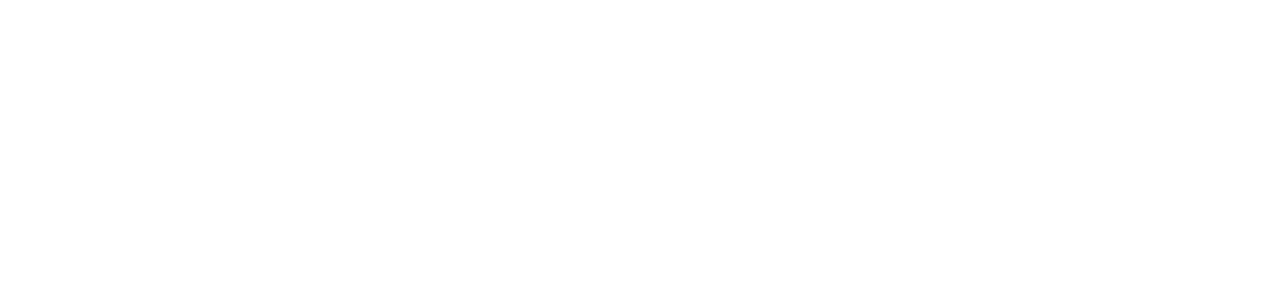
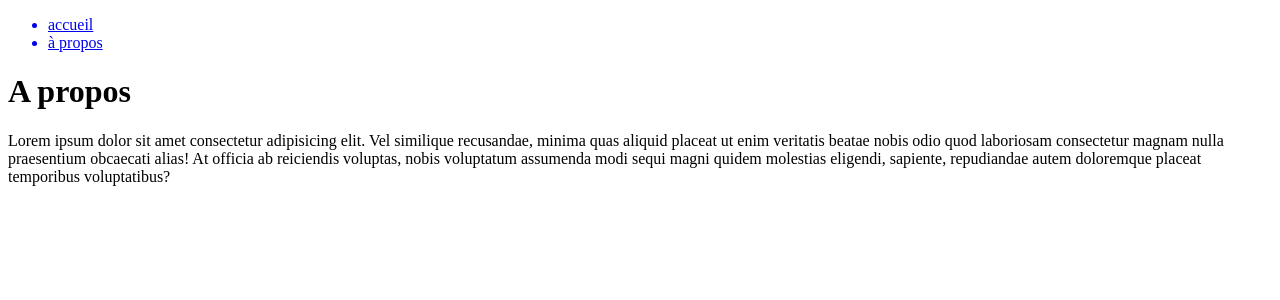
Before and after one commit to JaRoD41/drapeaux, a React (Create React App) app: page /about in a window 1280 px wide. Shown: the top 300 px of the page. Built offline with nearby package versions, Linux system fonts and the light colour scheme.

Commit message:
ajout nav

```diff
--- a/src/App.js
+++ b/src/App.js
@@ -1,10 +1,16 @@
 import React from "react";
+import {BrowserRouter, Routes, Route} from "react-router-dom"
+import About from "./pages/About";
+import Home from "./pages/Home";
 
 const App = () => {
 	return (
-		<div>
-
-		</div>
+		<BrowserRouter>
+      <Routes>
+        <Route path="/" element={<Home />} />
+        <Route path="/about" element={<About />} />
+      </Routes>
+    </BrowserRouter>
 	);
 };
 
--- /dev/null
+++ b/src/components/Navigation.jsx
@@ -0,0 +1,17 @@
+import React from "react";
+import { NavLink } from "react-router-dom";
+
+export default function Navigation() {
+	return (
+		<div className="navigation">
+			<ul>
+				<NavLink to="/">
+					<li>accueil</li>
+				</NavLink>
+				<NavLink to="/about">
+					<li>à propos</li>
+				</NavLink>
+			</ul>
+		</div>
+	);
+}
--- /dev/null
+++ b/src/pages/About.jsx
@@ -0,0 +1,12 @@
+import React from 'react'
+import Navigation from '../components/Navigation'
+
+export default function About() {
+  return (
+    <div>
+    <Navigation />
+      <h1>A propos</h1>
+      <p>Lorem ipsum dolor sit amet consectetur adipisicing elit. Vel similique recusandae, minima quas aliquid placeat ut enim veritatis beatae nobis odio quod laboriosam consectetur magnam nulla praesentium obcaecati alias! At officia ab reiciendis voluptas, nobis voluptatum assumenda modi sequi magni quidem molestias eligendi, sapiente, repudiandae autem doloremque placeat temporibus voluptatibus?</p>
+    </div>
+  )
+}
--- /dev/null
+++ b/src/pages/Home.jsx
@@ -0,0 +1,11 @@
+import React from "react";
+import Navigation from "../components/Navigation";
+
+export default function Home() {
+	return (
+		<div>
+			<Navigation />
+			<h1>ACCUEIL</h1>
+		</div>
+	);
+}
```
